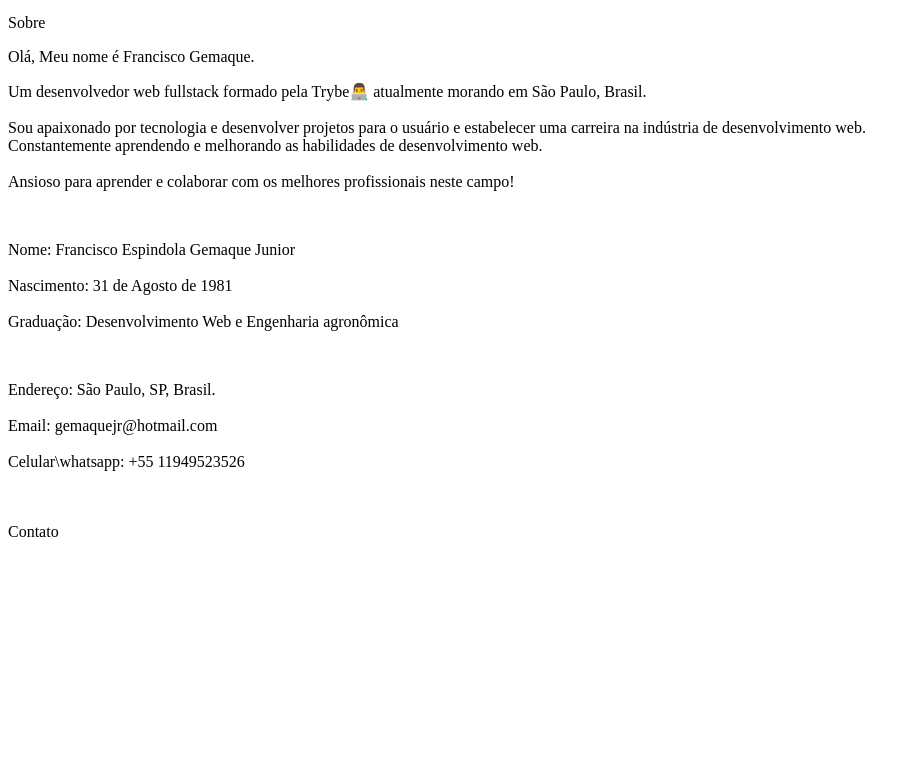
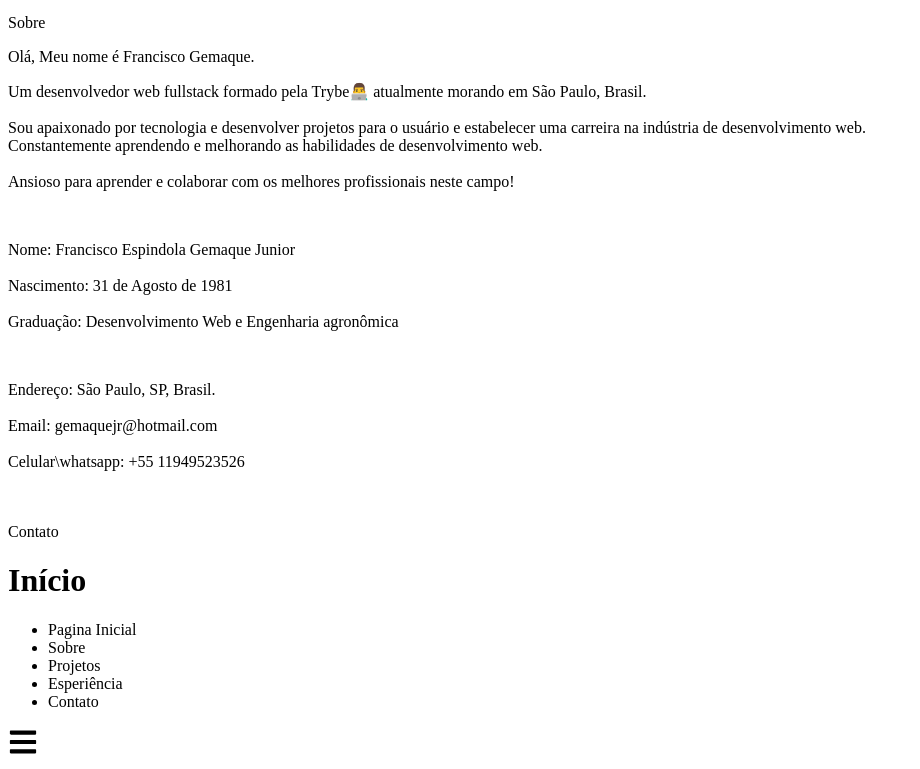
Before and after one commit to gemaquejr/portfolio, a React (Create React App) app in the folder portfolio/: page / in a window 1280 px wide. Shown: the part 5497-6266 px from the top of the page, without its empty margins (0-920 px from the left). Before the commit the page ends 6046 px from the top, so only its background shows below. Built offline with nearby package versions, Linux system fonts and the light colour scheme.

Commit message:
Adiciona componente NavBar e index.html

```diff
--- a/portfolio/src/App.jsx
+++ b/portfolio/src/App.jsx
@@ -5,6 +5,7 @@
 import SocialMedia from './components/socialMedia'
 import Contact from "./components/contact"
 import About from "./components/about"
+import NavBar from "./components/navBar"
 
 function App() {
   return (
@@ -15,6 +16,7 @@
       <SocialMedia />
       <Contact />
       <About />
+      <NavBar />
     </div>
   );
 }
--- /dev/null
+++ b/portfolio/src/components/navBar.jsx
@@ -0,0 +1,83 @@
+import React, { useState } from "react";
+import { FaBars, FaTimes } from "react-icons/fa";
+import { Link } from "react-scroll";
+
+const NavBar = () => {
+  const [nav, setNav] = useState(false);
+
+  const links = [
+    {
+      id: 1,
+      link: "Pagina Inicial",
+    },
+    {
+      id: 2,
+      link: "Sobre",
+    },
+    {
+      id: 3,
+      link: "Projetos",
+    },
+    {
+      id: 4,
+      link: "Esperiência",
+    },
+    {
+      id: 5,
+      link: "Contato",
+    },
+  ];
+
+  return (
+    <div className="flex justify-between items-center w-full h-20 px-10 text-white bg-stone-900/80 backdrop-blur fixed
+    drop-shadow-[0px_7px_5px_rgba(8,145,178,0.1)]">
+      <div>
+        <Link to="home" smooth duration={500}>
+          <h1 className="text-7xl text-slate-300 font-signature cursor-pointer hover:text-sky-400 hover:scale-110 duration-200">Início</h1>
+        </Link>
+      </div>
+
+      <ul className="hidden md:flex">
+        {links.map(({ id, link }) => (
+          <li
+            key={id}
+            className="px-4 cursor-pointer capitalize font-semibold text-slate-300 hover:scale-110 hover:text-sky-400 duration-200"
+          >
+            <Link to={link} smooth duration={500}>
+              {link}
+            </Link>
+          </li>
+        ))}
+      </ul>
+
+      <div
+        onClick={() => setNav(!nav)}
+        className="cursor-pointer z-10 text-gray-500 md:hidden"
+      >
+        {nav ? <FaTimes size={30} /> : <FaBars size={30} />}
+      </div>
+
+      {nav && (
+        <ul className="flex flex-col justify-center items-center absolute top-0 left-0 w-full h-screen bg-gradient-to-b from-black to-gray-800 text-gray-500">
+          {links.map(({ id, link }) => (
+            <li
+              key={id}
+              className="px-4 cursor-pointer capitalize py-6 text-4xl"
+            >
+              <Link
+                onClick={() => setNav(!nav)}
+                to={link}
+                smooth
+                duration={500}
+              >
+                {link}
+              </Link>
+            </li>
+          ))}
+        </ul>
+      )}
+    </div>
+  );
+};
+
+export default NavBar;
```
Also changed, not shown: 1 other file (tests, documents, lock files or other folders).
